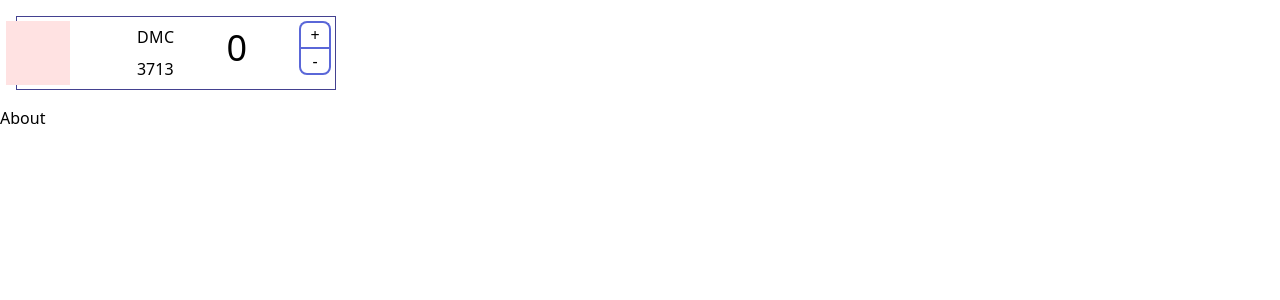
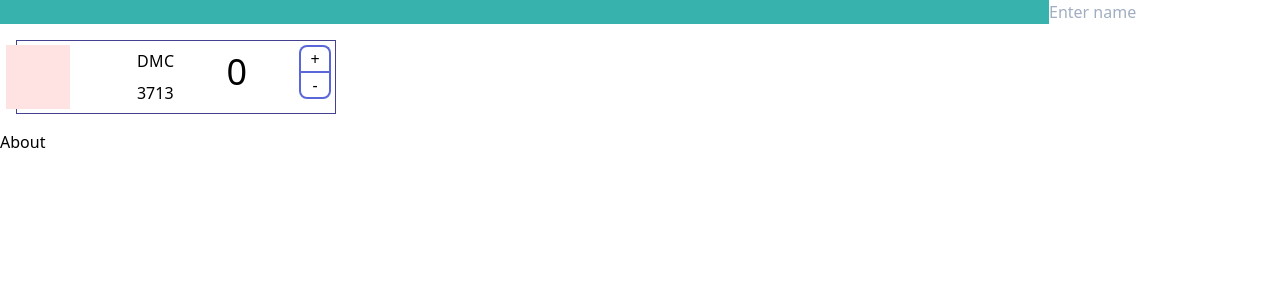
Before and after one commit to ialsowalkdogs/floss-stash, a Next.js app: page / in a window 1280 px wide. Shown: the top 300 px of the page. Built offline with nearby package versions, Linux system fonts and the light colour scheme.

Commit message:
Hook userStore into app

```diff
--- a/components/Header.tsx
+++ b/components/Header.tsx
@@ -1,7 +1,15 @@
-import React from 'react'
+import React from 'react';
+import { useUserStore } from '../stores/UserStore';
 
 const Header = ({ name }) => {
-  return <header>{name}</header>
-}
+  const { setName } = useUserStore();
 
-export default Header
+  return (
+    <header className="flex items-center justify-between bg-teal-500">
+      <p>{name}</p>
+      <input onChange={e => setName(e.target.value)} placeholder="Enter name" />
+    </header>
+  );
+};
+
+export default Header;
--- a/pages/index.tsx
+++ b/pages/index.tsx
@@ -1,8 +1,8 @@
-import FlossCard from '../components/FlossCard'
-import Link from 'next/link'
-import { observer, Provider } from 'mobx-react'
-import userStore from '../stores/UserStore'
-import Header from '../components/Header'
+import FlossCard from '../components/FlossCard';
+import Link from 'next/link';
+import { observer } from 'mobx-react';
+import { useUserStore } from '../stores/UserStore';
+import Header from '../components/Header';
 
 export default observer(() => {
   const sampleFloss = {
@@ -11,15 +11,17 @@
     r: 255,
     g: 226,
     b: 226,
-  }
+  };
+
+  const { name } = useUserStore();
 
   return (
     <div className="App">
-      <Header name={userStore.name} />
+      <Header name={name} />
       <FlossCard {...sampleFloss} />
       <Link href="/about">
         <a>About</a>
       </Link>
     </div>
-  )
-})
+  );
+});
--- a/stores/UserStore.ts
+++ b/stores/UserStore.ts
@@ -1,9 +1,24 @@
-import { observable } from 'mobx'
+import { observable, action } from 'mobx';
+import { createContext, useContext } from 'react';
+import { useLocalStore } from 'mobx-react';
 
-class UserStore {
-  id = Math.random()
-  @observable name = ''
-  @observable threads = []
+export class UserStore {
+  id = Math.random();
+  @observable name = '';
+  @observable threads = [{ color: '0010', quantity: 1 }];
+
+  @action setName = name => {
+    this.name = name;
+  };
 }
 
-export default new UserStore()
+const userStore = new UserStore();
+const userStoreContext = createContext(userStore);
+
+export const useUserStore = () => {
+  const store = useContext(userStoreContext);
+  if (!store) {
+    throw new Error('useStore must be used within a StoreProvider.');
+  }
+  return store;
+};
```
